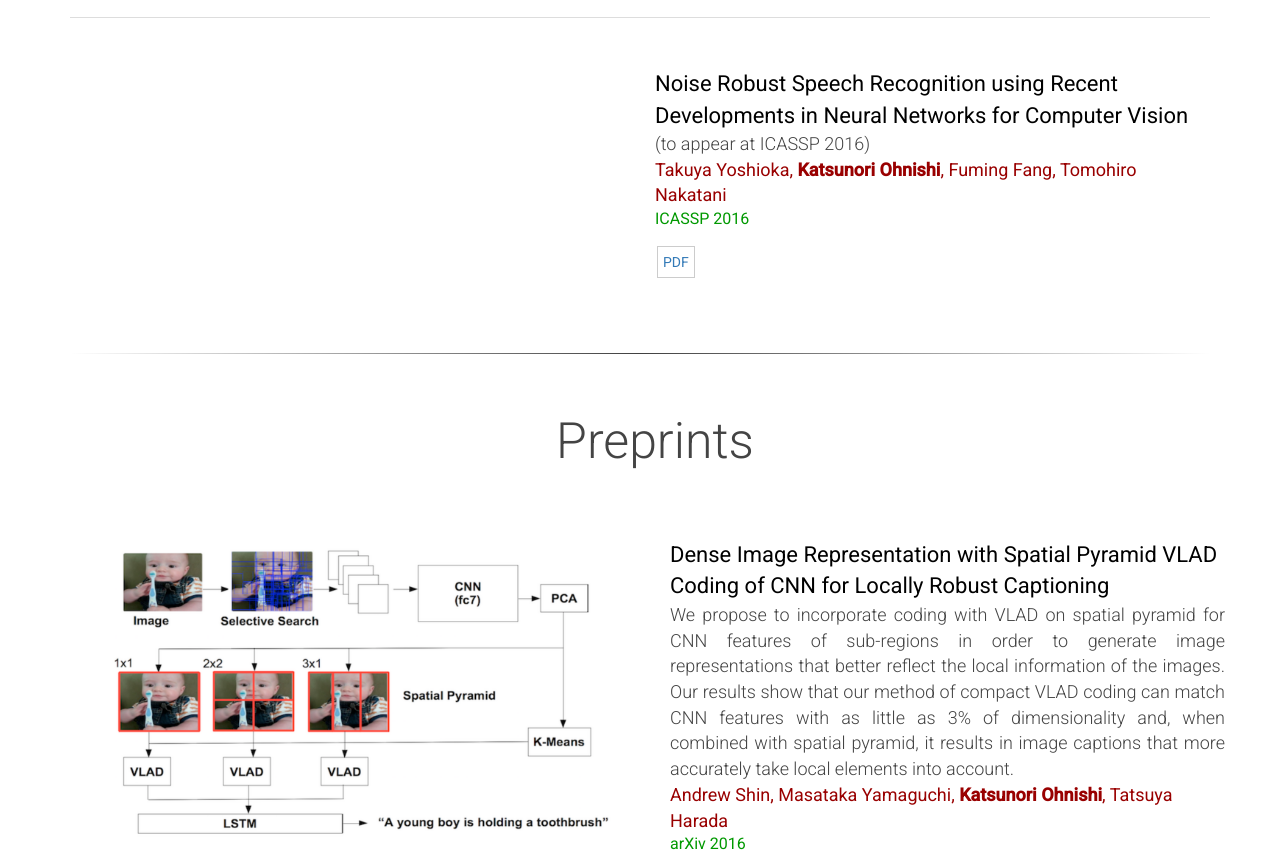
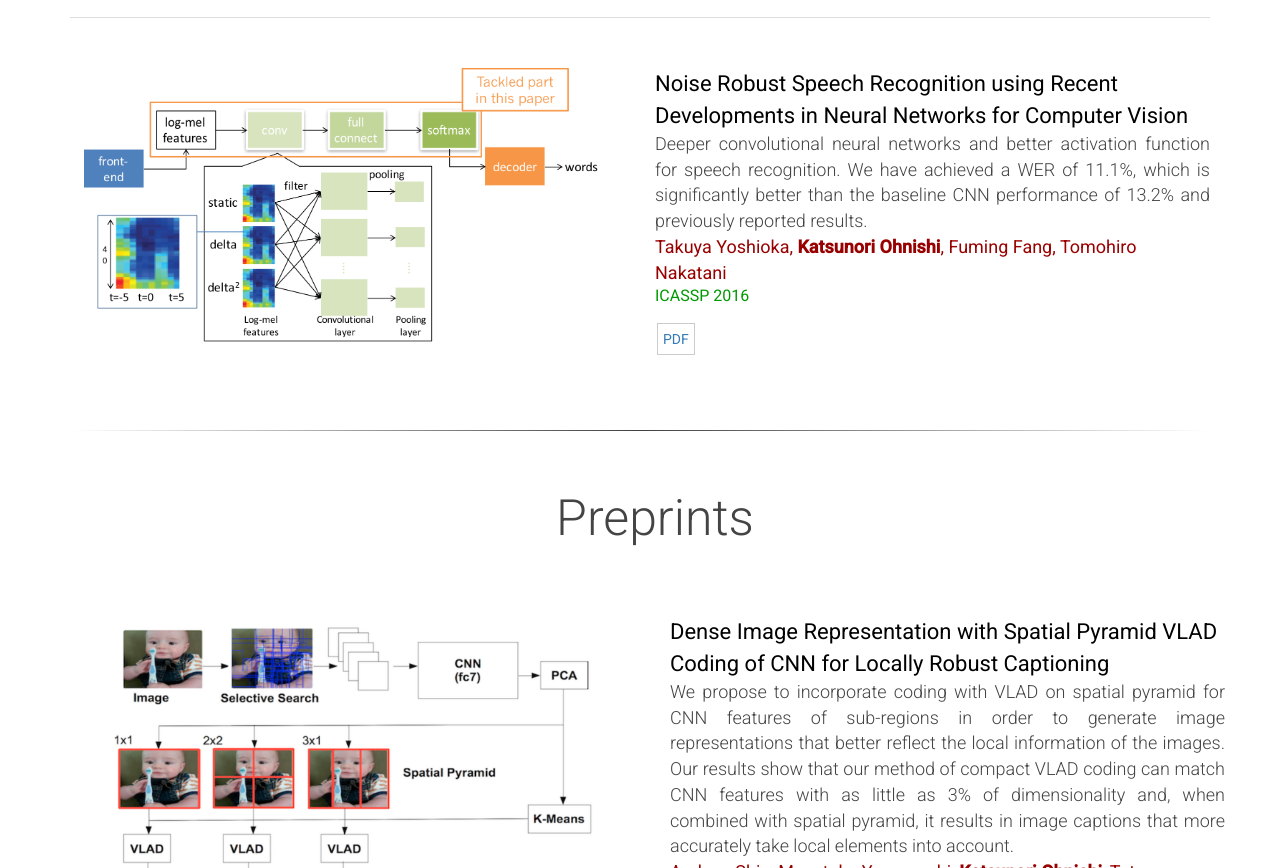
Before and after one commit to katsunoriohnishi/katsunoriohnishi.github.io, a plain HTML site: page index.html in a window 1280 px wide. Shown: the part 2639-3507 px from the top of the page. Drawn offline with nearby package versions, Linux system fonts and the light colour scheme.

Commit message:
add iccasp paper

```diff
--- a/index.html
+++ b/index.html
@@ -185,14 +185,14 @@
 	      <div class="row">
 		<div class="col-md-6">
 		  <div class="pubimg">
-		    <!--<img src="">-->
+		    <img src="pub/icassp16/icon.png">
 		  </div>
 		</div>
 		<div class="col-md-6">
 		  <div class="pub">
 		    <div class="pubt">Noise Robust Speech Recognition using Recent Developments in Neural Networks for Computer Vision</div>
 		    <div class="pubd">
-		      (to appear at ICASSP 2016)
+		      Deeper convolutional neural networks and better activation function for speech recognition. We have achieved a WER of 11.1%, which is significantly better than the baseline CNN performance of 13.2% and previously reported results.
 		    </div>
 		    <div class="puba"> Takuya Yoshioka, <strong>Katsunori Ohnishi</strong>, Fuming Fang, Tomohiro Nakatani</div>
 		    <div class="pubv">ICASSP 2016</div>
```
Also changed, not shown: pub/icassp16/icon.png (added).
